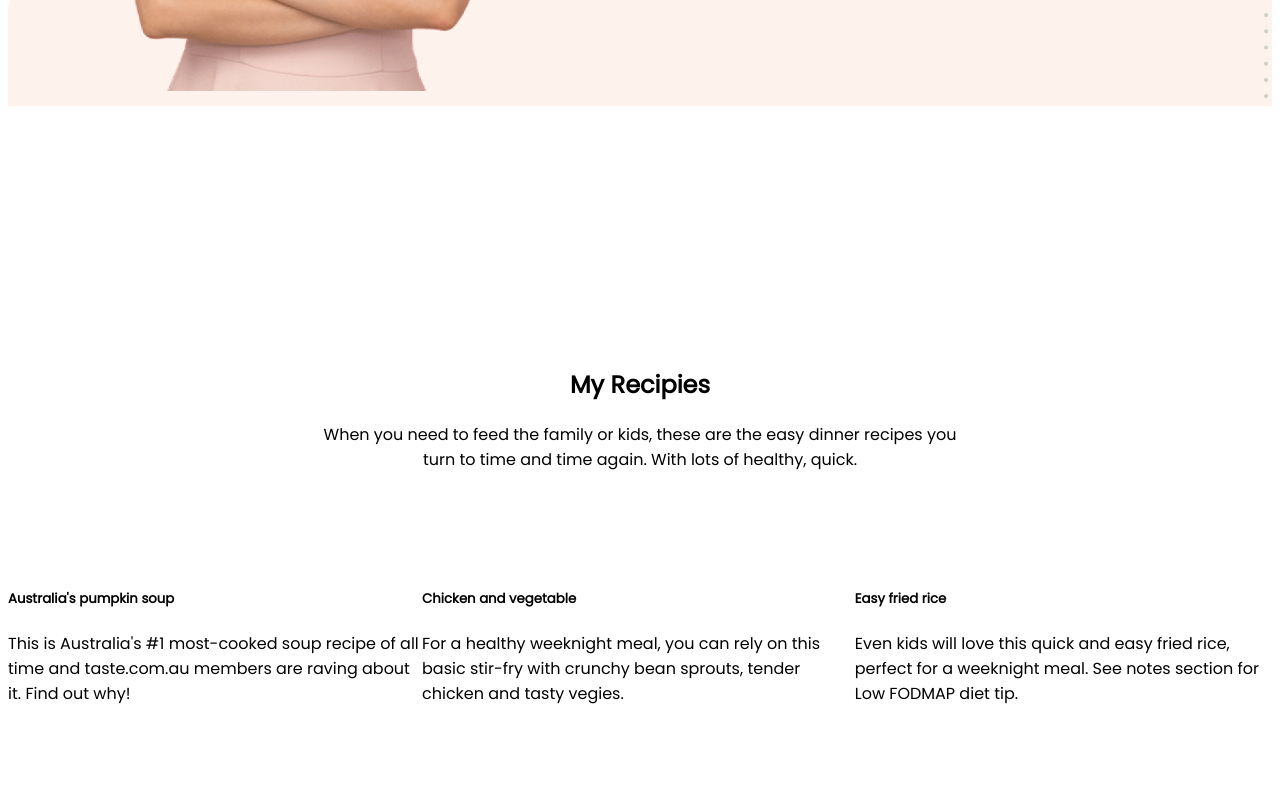
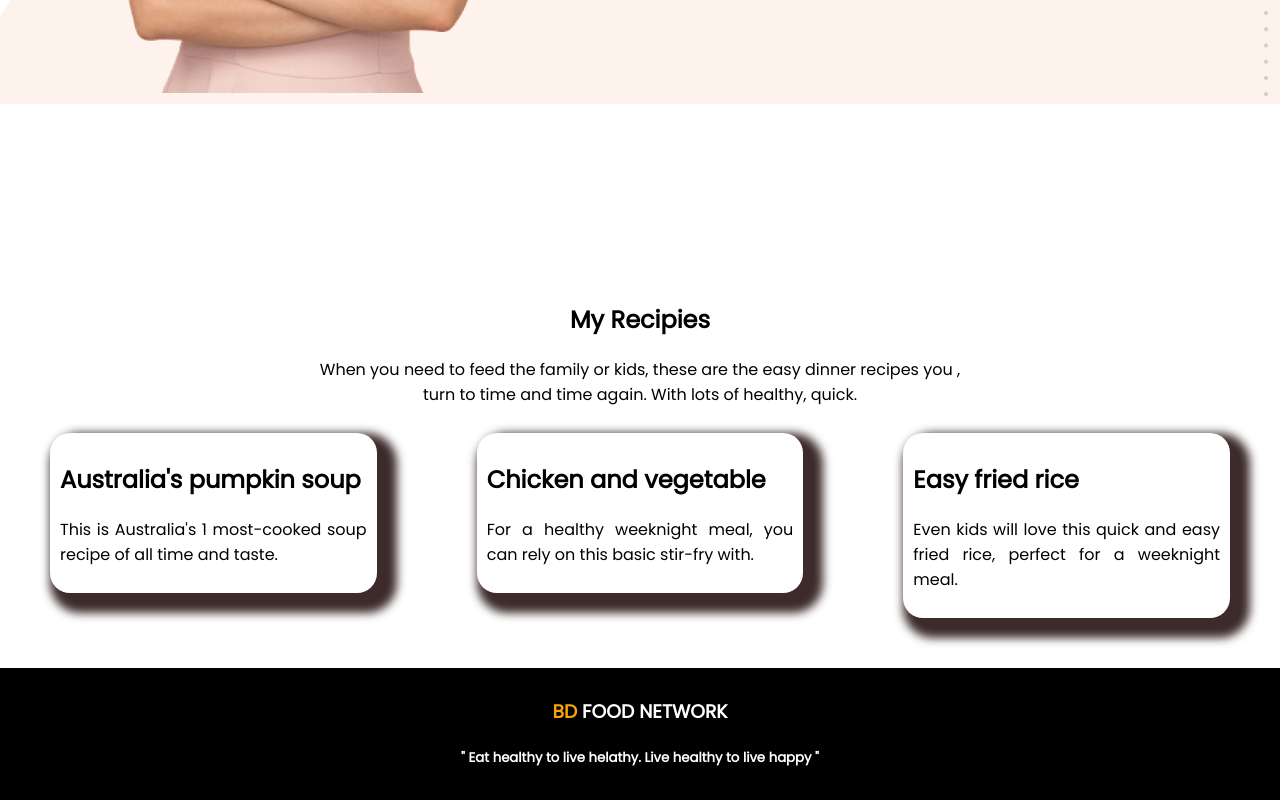
Before and after one commit to AbdulHannanBabor/project, a plain HTML site: page index.html in a window 1280 px wide. Shown: the part 1414-2214 px from the top of the page. Before the commit the page ends 2186 px from the top, so only its background shows below. Drawn offline with Linux system fonts and the light colour scheme.

Commit message:
last commit

```diff
--- a/index.html
+++ b/index.html
@@ -63,9 +63,10 @@
 
         <div class="last-head">
 
+
             <h2>My Recipies</h2>
     <p>
-        When you need to feed the family or kids, these are the easy dinner recipes you <br> turn to time and time again.  With lots of healthy, quick.
+        When you need to feed the family or kids, these are the easy dinner recipes you ,<br> turn to time and time again.  With lots of healthy, quick.
     </p>
 
         </div>
@@ -73,33 +74,42 @@
 
     <div class="container">
         <div id="Recipies1" class="cooked">
-            <h5>Australia's  pumpkin soup</h5>
+
+            <h2>Australia's  pumpkin soup</h2>
             <p>
-                This is Australia's #1 most-cooked soup recipe of all time and taste.com.au members are raving about it. Find out why!
+                This is Australia's 1 most-cooked soup recipe of all time and taste.
             </p>
 
         </div>
 
         <div id="Recipies2" class="cooked">
-            <h5>Chicken and vegetable</h5>
+            <h2>Chicken and vegetable</h2>
             <p>
-                For a healthy weeknight meal, you can rely on this basic stir-fry with crunchy bean sprouts, tender chicken and tasty vegies.
+                For a healthy weeknight meal, you can rely on this basic stir-fry with.
             </p>
 
         </div>
 
 
         <div id="Recipies3" class="cooked">
-            <h5>Easy fried rice</h5>
+            <h2>Easy fried rice</h2>
             <p>
-                Even kids will love this quick and easy fried rice, perfect for a weeknight meal. See notes section for Low FODMAP diet tip.
+                Even kids will love this quick and easy fried rice, perfect for a weeknight meal.
             </p>
-
         </div>
     </div>
 
-</section>
+    </section>
 
+
+    <footer class="end">
+        <h3><span class="orange-color">BD</span>
+         FOOD NETWORK
+        </h3>
+        <h5>
+        " Eat healthy to live helathy. Live healthy to live happy "
+        </h5>
+    </footer>
 
 </body>
 </html>
--- a/style.css
+++ b/style.css
@@ -1,6 +1,6 @@
 body{
     font-family: 'Poppins', sans-serif;
-    border: 0px;
+    margin: 0%;
 }
 
 .start{
@@ -54,25 +54,35 @@ h1{
 
 }
 
+.last-head{
 
-
-.last-section{
-
-}
-
-.last-head{
+    padding: 10px;
     text-align:center;
-    padding: 79px;
 
 
 }
 
 .cooked{
 
+    box-shadow: 10px 10px 10px 10px rgb(61, 43, 43);
+  padding:10px;
+  text-align: justify;
+  border-radius: 20px;
+  margin-left: 50px;
+  margin-right: 50px;
+  width: 30%;
+  height: 50%;
+  box-sizing: inherit;
+
+
+
+
 }
 
+#Recipies1{
 
-#Recipies1{
+
+
 
 }
 
@@ -83,3 +93,11 @@ h1{
 #Recipies3{
 
 }
+
+
+.end{
+    text-align:center;
+    background-color: black;
+    color:white;
+    padding: 10px;
+}
```
